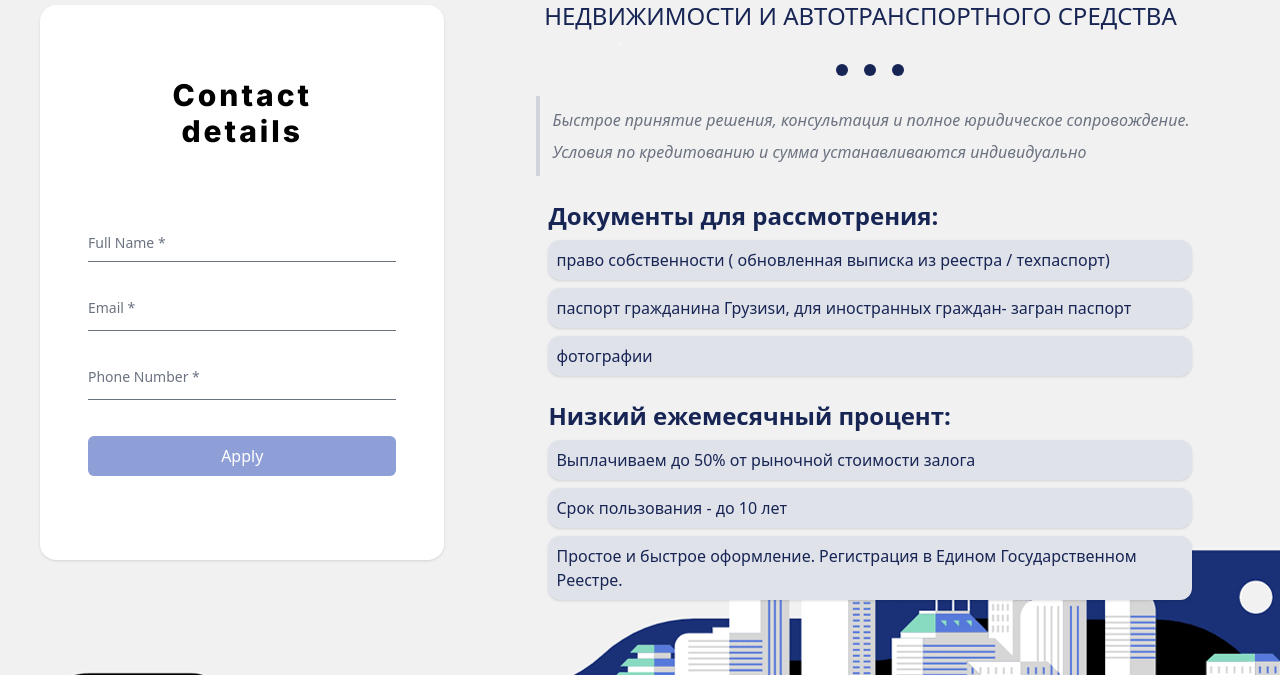
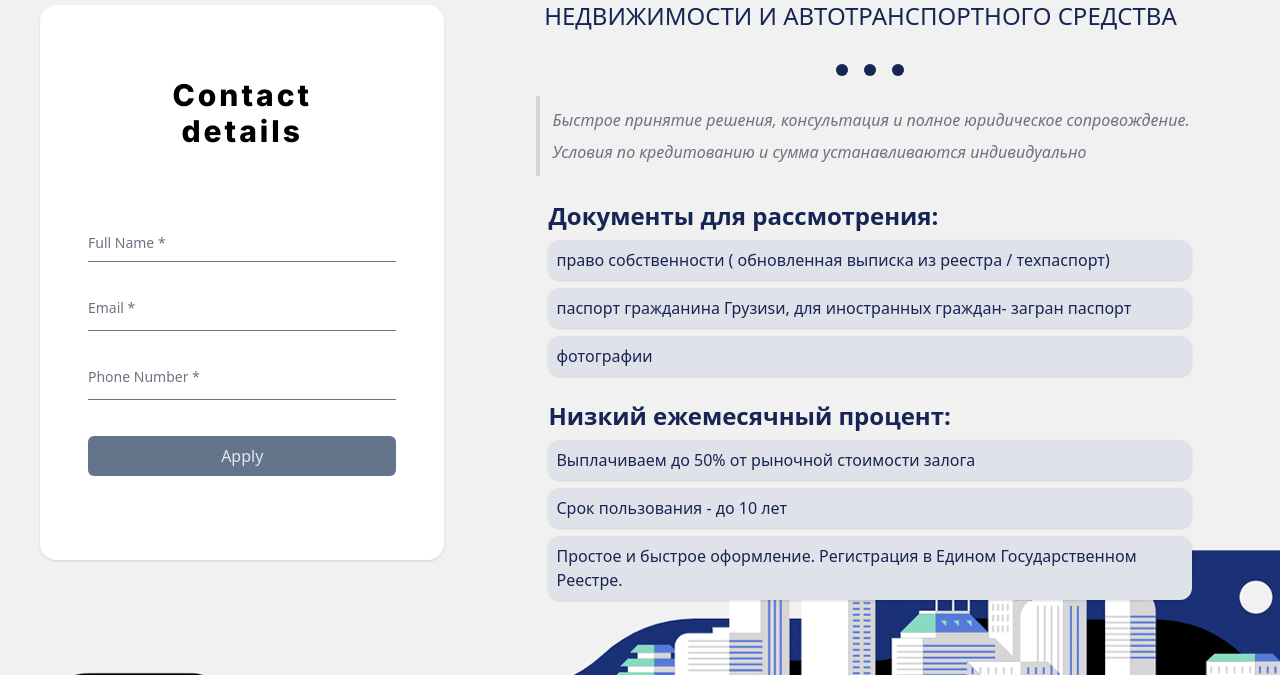
Before and after one commit to dianamatkava/cosmicpython-fastapi, a Flask app: page / in a window 1280 px wide. Shown: the part 218-893 px from the top of the page. Run offline with Flask 3, Linux system fonts and the light colour scheme; style sheets or scripts are compiled from the project's sources; parts of the project's set-up code (start-up, migrations or seed data) failed here and were passed over; some libraries are stand-ins or nearby versions.

Commit message:
v1/template: Fix disable btn

```diff
--- a/templates/arb-form.html
+++ b/templates/arb-form.html
@@ -31,7 +31,7 @@
     </div>
     <div>
         <div class='mb-6'>
-            <button type="submit" id='applyFormBtn' disabled onclick="applyForm()" data-modal-toggle="applyForm" class="my-9 rounded-md bg-blue-800/50 px-10 py-2 text-white cursor-pointer text-center block w-full">Apply</button>
+            <button type="submit" id='applyFormBtn' disabled onclick="applyForm()" data-modal-toggle="applyForm" class="my-9 rounded-md bg-blue-950 px-10 py-2 text-white cursor-pointer text-center block w-full disabled:text-slate-200 disabled:bg-slate-500">Apply</button>
         </div>
     </div>
     <div class="flex justify-center">
```
